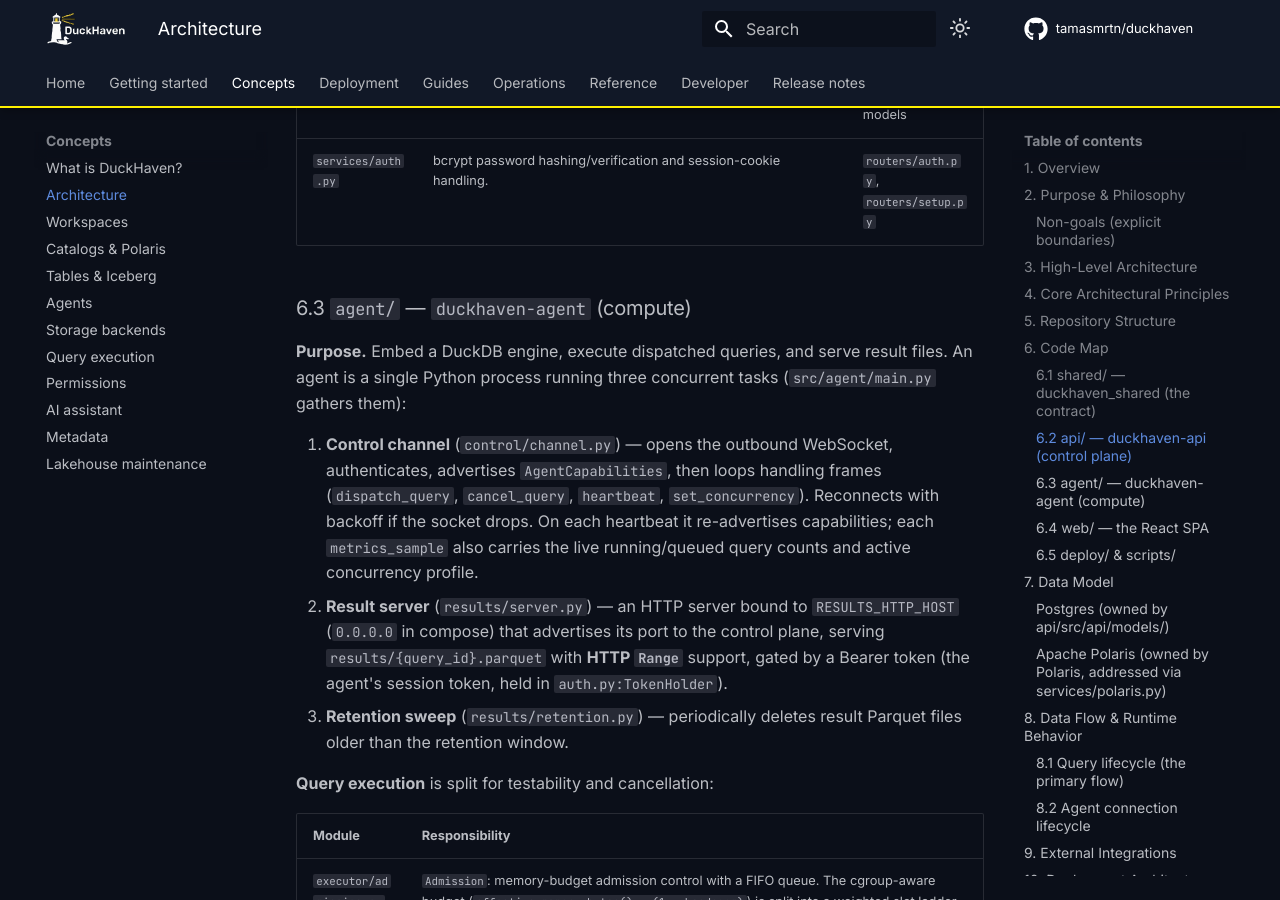
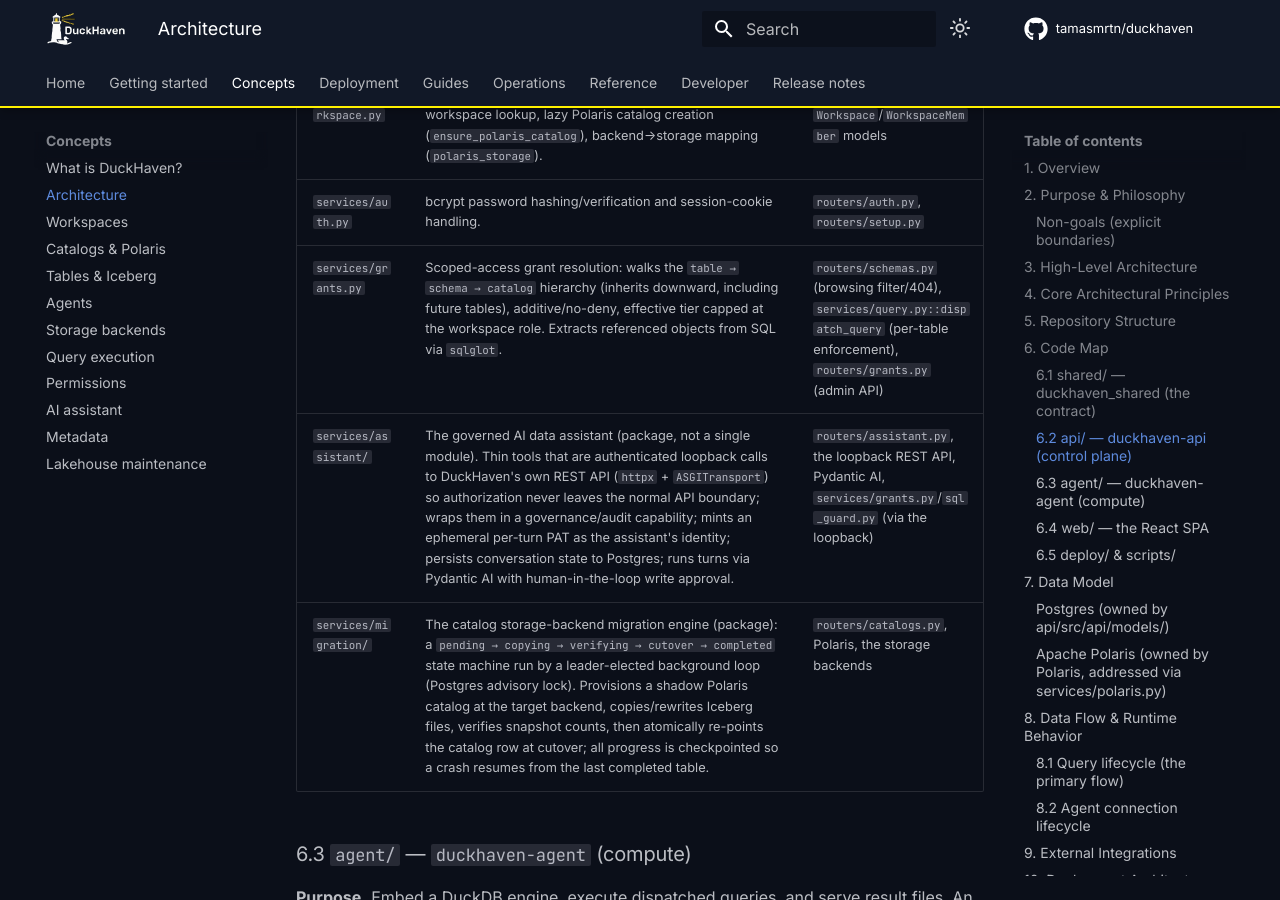
Before and after one commit to tamasmrtn/duckhaven, an MkDocs documentation site: the page built from docs/concepts/architecture.md, in a window 1280 px wide and 900 px high, scrolled down 6376 px. Built offline with MkDocs 1.6.1 and Material for MkDocs 9.7.7, drawn with Linux system fonts in a browser that asks for light colours; comment, search, counter and statistics services are not loaded; some of the changed text lies outside the part shown.

Commit message:
Add grants, assistant, and migration to the architecture map
The contributor-facing code map and data model never got a follow-up
edit for services/grants.py, services/assistant/, services/migration/,
their routers, their new tables, or PAT credentials.

````diff
--- a/docs/concepts/architecture.md
+++ b/docs/concepts/architecture.md
@@ -214,12 +214,12 @@ surface:
 
 | Directory | Responsibility |
 |---|---|
-| `routers/` | HTTP/WS endpoints. One module per resource: `auth`, `workspaces`, `schemas` (catalog DDL + table sample), `queries`, `agents`, `health`, `setup`, plus `agents_ws` (the agent WebSocket) and `admin/` (`agents`, `storage`, `users`, `maintenance`). |
+| `routers/` | HTTP/WS endpoints. One module per resource: `auth`, `workspaces`, `catalogs` (attach/detach + storage-backend migration control), `schemas` (catalog DDL + table sample), `queries`, `agents`, `grants` (scoped access-grant admin API), `assistant` (SSE chat + write-approval), `health`, `setup`, plus `agents_ws` (the agent WebSocket) and `admin/` (`agents`, `storage`, `users`, `maintenance`, `service_accounts`). |
 | `services/` | Business logic, framework-free. The interesting code lives here (see below). |
 | `models/` | SQLAlchemy ORM models = the Postgres schema. |
 | `schemas/` | Pydantic request/response DTOs (distinct from ORM models). |
 | `db/` | Engine/session setup (`session.py`) and the declarative `Base`. |
-| `deps.py` | FastAPI dependencies: `get_db`, `get_current_user`, `get_polaris_client`. |
+| `deps.py` | FastAPI dependencies: `get_db`, `get_current_user` (session cookie **or** PAT bearer token), `get_polaris_client`. |
 | `config.py` | `pydantic-settings` config (DB URL, Polaris URL + client credentials, cookie/secret settings). |
 | `alembic/` | Database migrations. Applied automatically by the container entrypoint in production. |
 
@@ -234,6 +234,9 @@ surface:
 | `services/agent_capabilities.py` | Maps a backend kind to its required DuckDB extension and checks an agent's advertised capabilities at dispatch time. | `routers/queries.py` |
 | `services/workspace.py` | Membership/role checks (`assert_workspace_member`), workspace lookup, lazy Polaris catalog creation (`ensure_polaris_catalog`), backend→storage mapping (`polaris_storage`). | Polaris, the `Workspace`/`WorkspaceMember` models |
 | `services/auth.py` | bcrypt password hashing/verification and session-cookie handling. | `routers/auth.py`, `routers/setup.py` |
+| `services/grants.py` | Scoped-access grant resolution: walks the `table → schema → catalog` hierarchy (inherits downward, including future tables), additive/no-deny, effective tier capped at the workspace role. Extracts referenced objects from SQL via `sqlglot`. | `routers/schemas.py` (browsing filter/404), `services/query.py::dispatch_query` (per-table enforcement), `routers/grants.py` (admin API) |
+| `services/assistant/` | The governed AI data assistant (package, not a single module). Thin tools that are authenticated loopback calls to DuckHaven's own REST API (`httpx` + `ASGITransport`) so authorization never leaves the normal API boundary; wraps them in a governance/audit capability; mints an ephemeral per-turn PAT as the assistant's identity; persists conversation state to Postgres; runs turns via Pydantic AI with human-in-the-loop write approval. | `routers/assistant.py`, the loopback REST API, Pydantic AI, `services/grants.py`/`sql_guard.py` (via the loopback) |
+| `services/migration/` | The catalog storage-backend migration engine (package): a `pending → copying → verifying → cutover → completed` state machine run by a leader-elected background loop (Postgres advisory lock). Provisions a shadow Polaris catalog at the target backend, copies/rewrites Iceberg files, verifies snapshot counts, then atomically re-points the catalog row at cutover; all progress is checkpointed so a crash resumes from the last completed table. | `routers/catalogs.py`, Polaris, the storage backends |
 
 ### 6.3 `agent/` — `duckhaven-agent` (compute)
 
@@ -329,8 +332,13 @@ erDiagram
     catalogs ||--o{ catalog_grants : "scoped access"
     users ||--o{ catalog_grants : "granted to"
     catalogs }o--|| storage_backends : "pinned to (1)"
+    catalogs ||--o{ catalog_migrations : migrates
     agents ||--o{ credentials : "session token"
     agents ||--o{ queries : executes
+    workspaces ||--o{ assistant_conversations : has
+    users ||--o{ assistant_conversations : owns
+    assistant_conversations ||--o{ assistant_messages : contains
+    assistant_messages ||--o{ assistant_tool_calls : logs
 
     users {
         uuid id
@@ -418,12 +426,53 @@ erDiagram
         bigint size_bytes
         datetime last_write_at
     }
+    catalog_migrations {
+        uuid id
+        uuid catalog_id
+        uuid source_backend_id
+        uuid target_backend_id
+        string status
+        jsonb progress
+    }
+    assistant_conversations {
+        uuid id
+        uuid workspace_id
+        uuid user_id
+        string title
+    }
+    assistant_messages {
+        uuid id
+        uuid conversation_id
+        jsonb model_messages
+    }
+    assistant_tool_calls {
+        uuid id
+        uuid message_id
+        string tool_name
+        jsonb args
+        jsonb result
+    }
 ```
 
 Notes that matter for changes:
 
-- **`credentials` is polymorphic** by `kind`: user `session`, agent
-  `agent_bootstrap` (single-use), and agent `agent_session` (long-lived).
+- **`credentials` is polymorphic** by `kind`: user `session`, user `pat`
+  (a bearer-token Personal Access Token, hashed with SHA-256 for O(1)
+  lookup-by-hash, operator-chosen expiry), agent `agent_bootstrap`
+  (single-use), and agent `agent_session` (long-lived).
+- **`workspace_catalogs.access_mode`** is `open` (today's default — the
+  workspace role applies uniformly) or `scoped` (per-principal
+  `catalog_grants` narrow access below the workspace role; see
+  [Permissions](permissions.md)).
+- **`catalog_migrations`** tracks a storage-backend migration's state machine
+  (`pending → copying → verifying → cutover → completed`) plus per-table and
+  event-log detail tables (checkpointed so a crash resumes from the last
+  completed table); see `services/migration/`.
+- **`assistant_conversations`/`assistant_messages`/`assistant_tool_calls`**
+  persist the AI assistant's chat history: one conversation per worksheet
+  session, its messages serialized via Pydantic AI's
+  `ModelMessagesTypeAdapter`, and each tool invocation logged for audit; see
+  `services/assistant/`.
 - **`agents.capabilities`** is the last advertised `AgentCapabilities` JSON;
   `result_host`/`result_port` tell the API where to fetch the result Parquet.
 - **`queries` is also the audit log** — there is no separate audit table.
@@ -586,6 +635,7 @@ presents as a Bearer credential when reading result rows.
 | **Apache Polaris** | Iceberg REST catalog: metadata authority + vendor of short-lived storage credentials (via access delegation). | `api/.../services/polaris.py` |
 | **Storage backends** | Where Iceberg tables physically live (all object storage): `object_store` (bundled MinIO, `httpfs`), S3 (`httpfs`), ADLS Gen 2 (`azure`). One per workspace. | `agent/.../executor/runner.py` (iceberg attach), `StorageBackend` model |
 | **Postgres** | State-of-record for DuckHaven entities + the Polaris metastore. | `api/.../db/`, `models/` |
+| **AI model providers (opt-in)** | Backs the AI data assistant: OpenAI, Anthropic, or Mistral SDKs via Pydantic AI, plus any OpenAI-compatible `base_url` (Ollama, vLLM, Azure OpenAI). Config-driven, disabled by default. | `api/.../services/assistant/agent.py` |
 | **Tailscale (operational)** | Recommended private network providing the transport-layer security perimeter. Not a code dependency. | deployment only |
 
 ---
````
